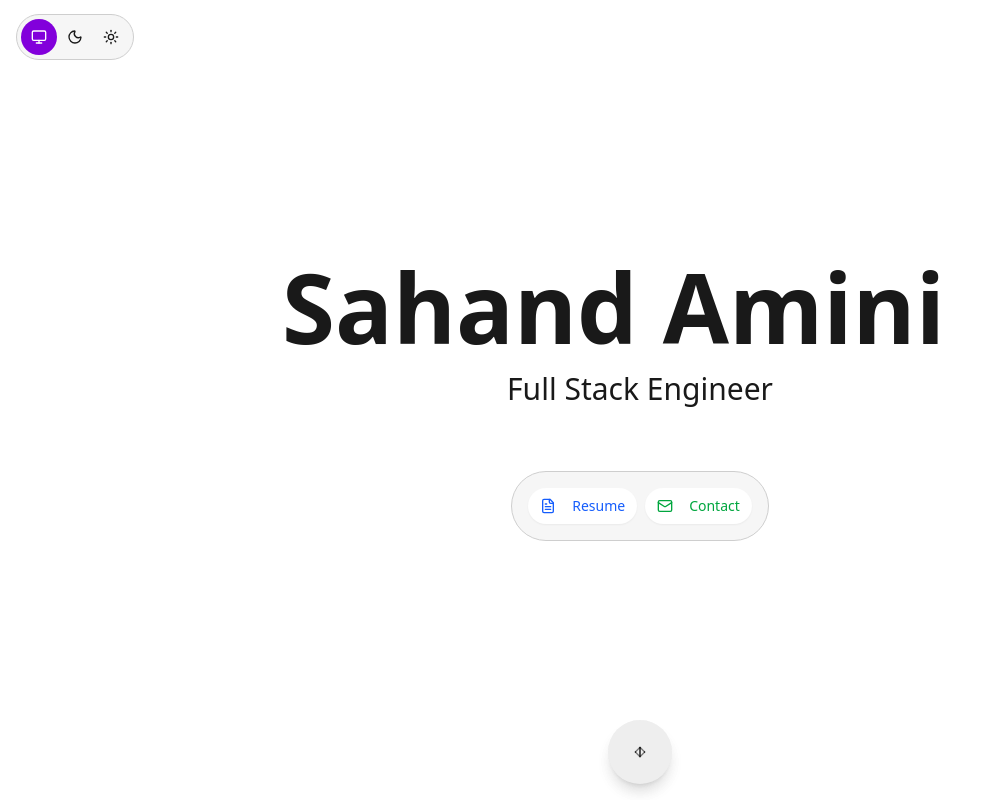
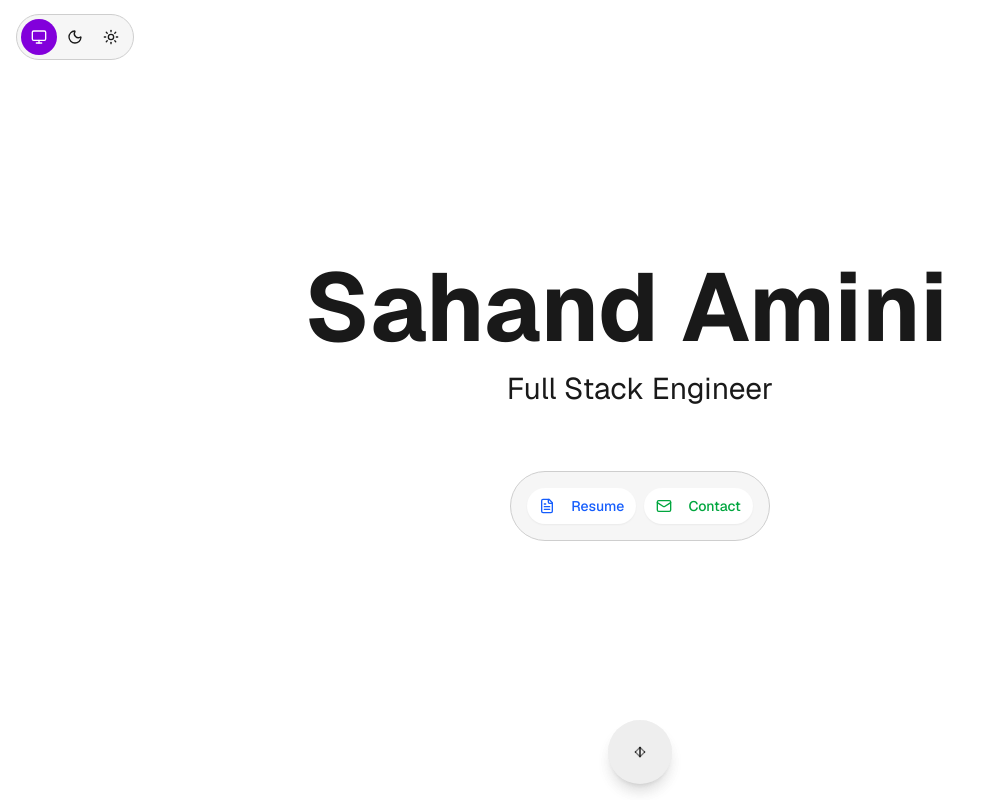
Before and after one commit to sahandamini/portfolio, a Next.js app: page / in a window 1280 px wide. Shown: the top 800 px of the page, without its empty margins (0-989 px from the left). Built offline with nearby package versions, Linux system fonts and the light colour scheme.

Commit message:
Fix font

```diff
--- a/src/app/globals.css
+++ b/src/app/globals.css
@@ -44,6 +44,8 @@
 }
 
 :root {
+	--font-sans: var(--font-geist-sans);
+	--font-mono: var(--font-geist-mono);
 	--radius: 0.625rem;
 	--background: oklch(100% 0 0); /* White */
 	--foreground: oklch(21.5% 0 0); /* Dark Gray */
--- a/src/app/layout.tsx
+++ b/src/app/layout.tsx
@@ -27,7 +27,7 @@ export default function RootLayout({
 	return (
 		<html lang="en" suppressHydrationWarning>
 			<body
-				className={`${geistSans.variable} ${geistMono.variable} antialiased`}
+				className={`${geistSans.variable} ${geistMono.variable} font-sans antialiased`}
 			>
 				<ThemeProvider
 					attribute="class"
```
Also changed, not shown: 1 other file (tests, documents, lock files or other folders).
